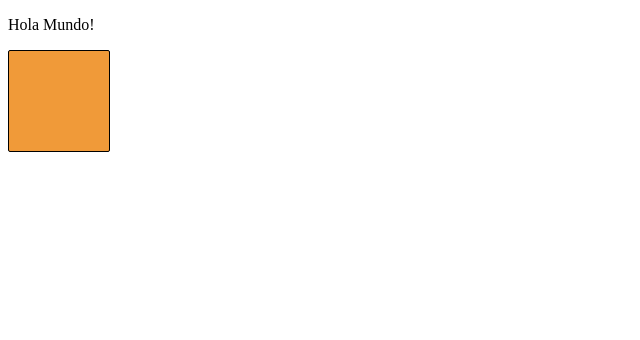
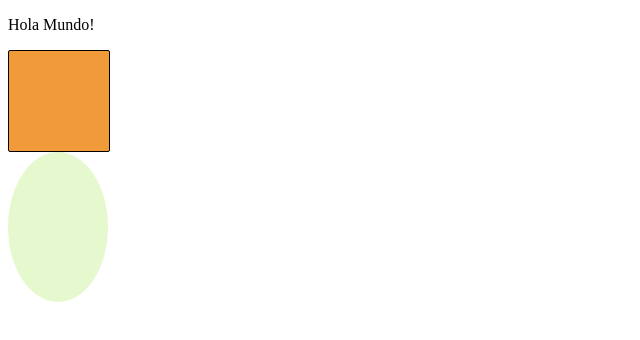
Before and after one commit to JuanCamilo723/proyectoDemo, a plain HTML site: page index.html in a window 1280 px wide. Shown: the whole page, without its empty margins (0-640 px from the left). Drawn offline with Linux system fonts and the light colour scheme.

Commit message:
Commit Test

```diff
--- a/index.html
+++ b/index.html
@@ -4,7 +4,7 @@
     <meta charset="UTF-8">
     <meta http-equiv="X-UA-Compatible" content="IE=edge">
     <meta name="viewport" content="width=device-width, initial-scale=1.0">
-    <title>Hola</title>
+    <title>Test GitHub</title>
 
     <style>
         .square{
@@ -14,6 +14,14 @@
             border: 1px solid black;
             border-radius: 2px;
         }
+
+        .circle{
+            width: 100px;
+            height: 150px;
+            background-color: rgba(125, 218, 12, 0.2);
+            border-radius: 50%;
+        }
+
     </style>
 
 </head>
@@ -24,5 +32,7 @@
 
     </div>
 
+    <div class="circle"></div>
+
 </body>
 </html>
```
